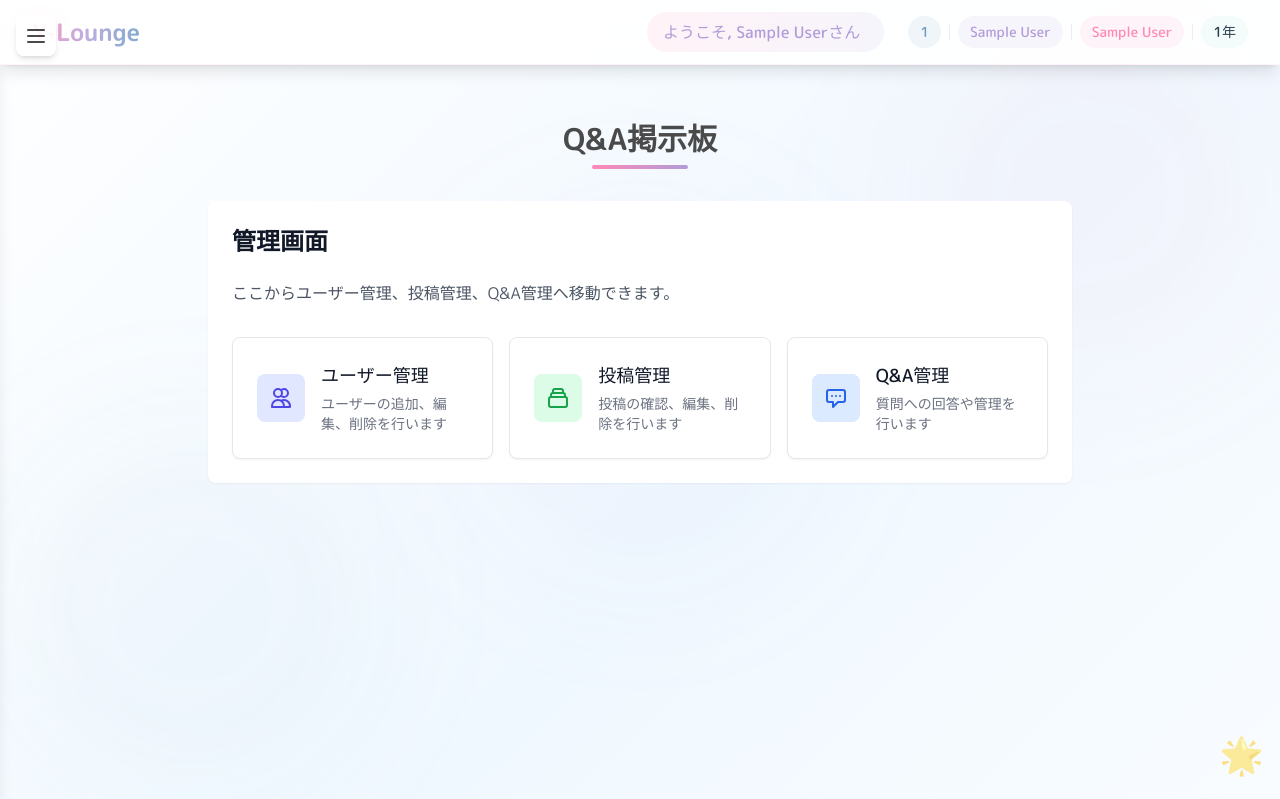
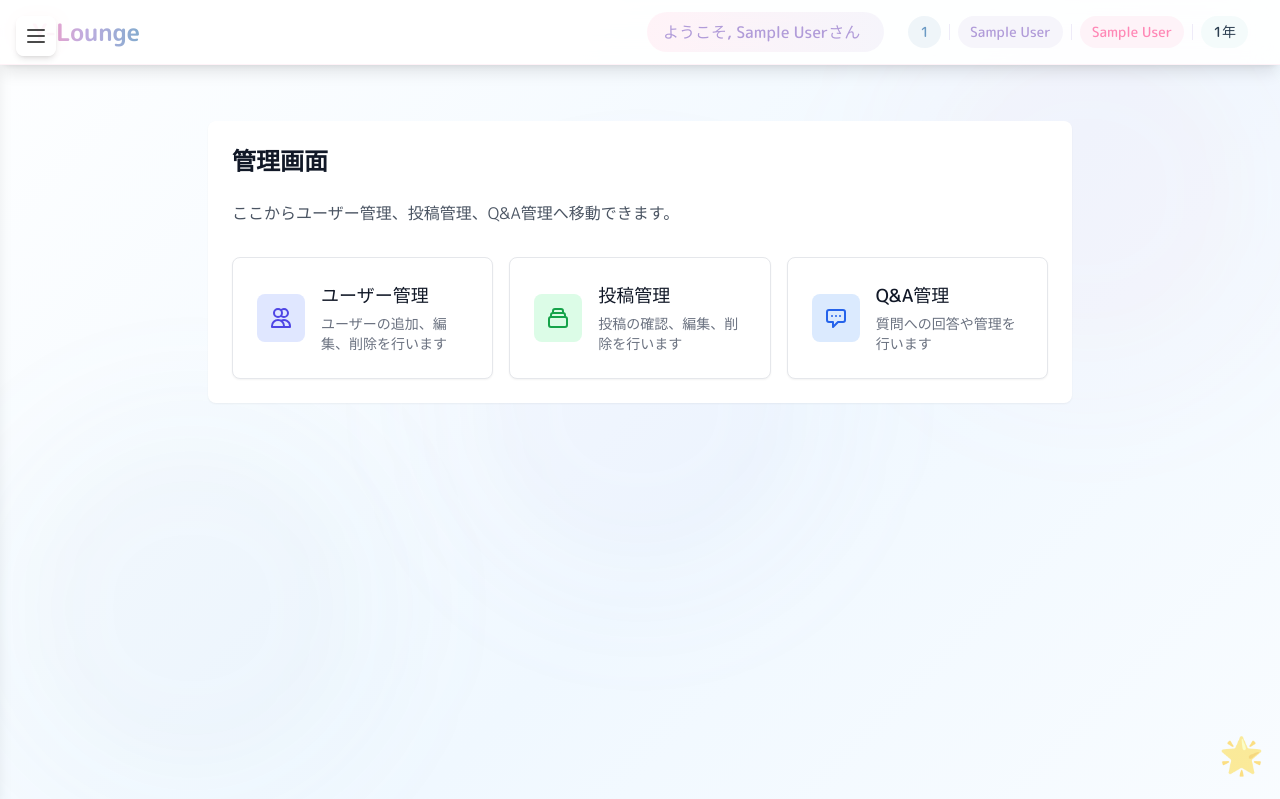
Before and after one commit to jin170424/team1_AYATAKA, a Flask app: page /admin in a window 1280 px wide. Shown: the top 799 px of the page. Run offline with Flask 3, Linux system fonts and the light colour scheme; the visitor is signed in with stand-in values (Sample User, id 1); some libraries are stand-ins or nearby versions.

Commit message:
Q&A掲示板修正

```diff
--- a/comm_site/templates/admin_dashboard.html
+++ b/comm_site/templates/admin_dashboard.html
@@ -47,10 +47,6 @@
             </svg>
         </button>
 
-        <div class="mb-8 text-center relative">
-            <h2 class="text-3xl font-bold text-kawaii-dark">Q&A掲示板</h2>
-            <div class="mt-2 w-24 h-1 bg-gradient-to-r from-kawaii-pink to-kawaii-purple mx-auto rounded-full"></div>
-        </div>
 <div class="bg-white shadow-sm rounded-lg p-6">
     <h2 class="text-2xl font-bold text-gray-900 mb-6">管理画面</h2>
     <p class="text-gray-600 mb-8">ここからユーザー管理、投稿管理、Q&A管理へ移動できます。</p>
--- a/comm_site/templates/admin_post_management.html
+++ b/comm_site/templates/admin_post_management.html
@@ -48,10 +48,6 @@
             </svg>
         </button>
 
-        <div class="mb-8 text-center relative">
-            <h2 class="text-3xl font-bold text-kawaii-dark">Q&A掲示板</h2>
-            <div class="mt-2 w-24 h-1 bg-gradient-to-r from-kawaii-pink to-kawaii-purple mx-auto rounded-full"></div>
-        </div>
 <div class="container mx-auto px-4 py-8 max-w-4xl">
     <h2 class="text-3xl font-bold text-gray-800 mb-6">投稿管理</h2>
     <p class="text-gray-600 mb-8">すべての投稿を管理できます。</p>
```
